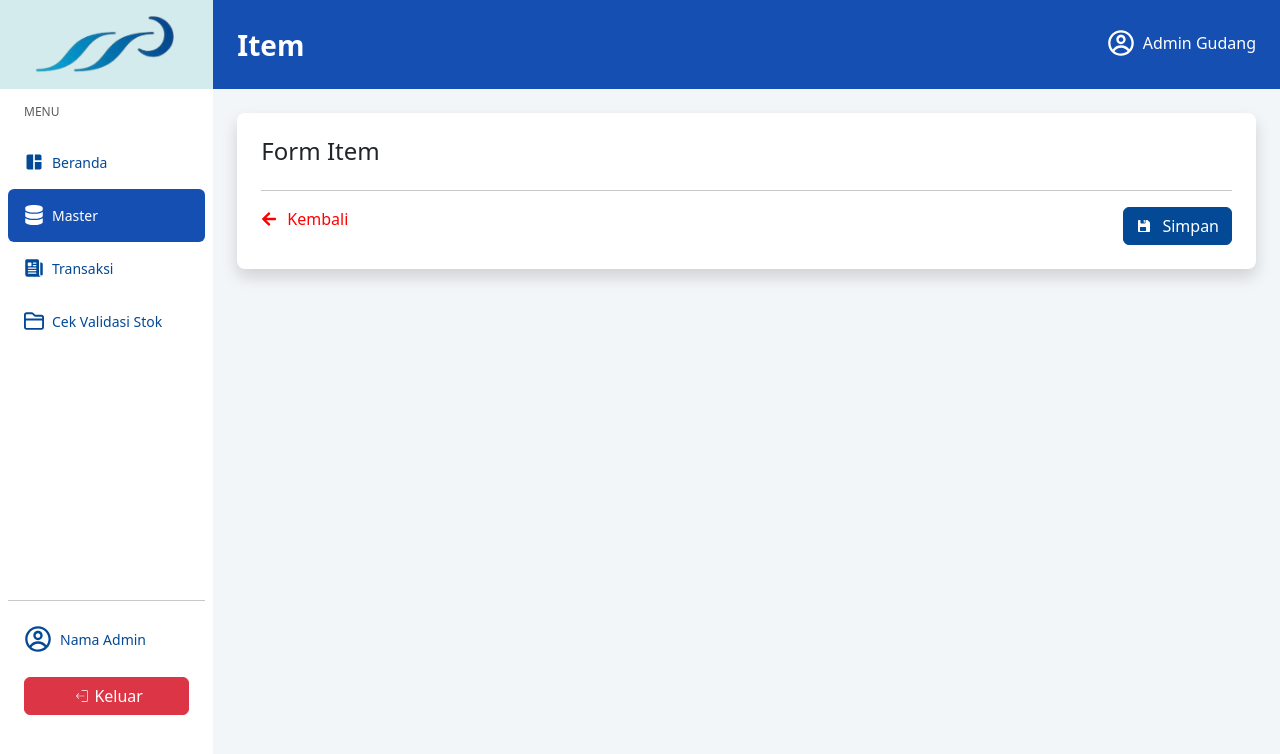
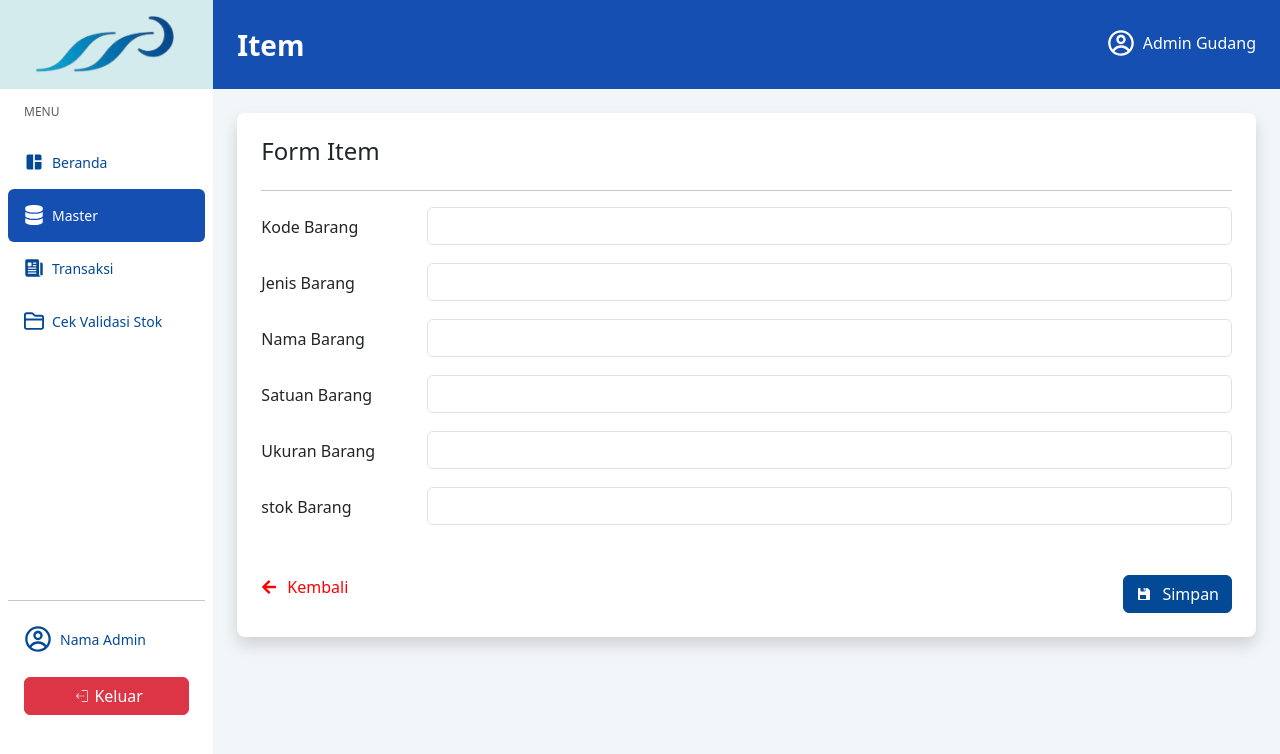
Before and after one commit to yazidhq/samudra-warehouse, a React (Vite) app: page /barang/tambah_barang in a window 1280 px wide. Shown: the top 754 px of the page. Built offline with nearby package versions, Linux system fonts and the light colour scheme.

Commit message:
update: form create new product

```diff
--- a/src/pages/master/barang/TambahPage.jsx
+++ b/src/pages/master/barang/TambahPage.jsx
@@ -12,7 +12,55 @@ const MasterPage = () => {
           <h1 className="h4">Form Item</h1>
         </div>
         <hr />
-        <div className="d-flex justify-content-between mb-3">
+        <div class="mb-3 row">
+          <div class="col-2">
+            <label class="form-label mt-2">Kode Barang</label>
+          </div>
+          <div class="col-10">
+            <input type="text" class="form-control" />
+          </div>
+        </div>
+        <div class="mb-3 row">
+          <div class="col-2">
+            <label class="form-label mt-2">Jenis Barang</label>
+          </div>
+          <div class="col-10">
+            <input type="text" class="form-control" />
+          </div>
+        </div>
+        <div class="mb-3 row">
+          <div class="col-2">
+            <label class="form-label mt-2">Nama Barang</label>
+          </div>
+          <div class="col-10">
+            <input type="text" class="form-control" />
+          </div>
+        </div>
+        <div class="mb-3 row">
+          <div class="col-2">
+            <label class="form-label mt-2">Satuan Barang</label>
+          </div>
+          <div class="col-10">
+            <input type="text" class="form-control" />
+          </div>
+        </div>
+        <div class="mb-3 row">
+          <div class="col-2">
+            <label class="form-label mt-2">Ukuran Barang</label>
+          </div>
+          <div class="col-10">
+            <input type="text" class="form-control" />
+          </div>
+        </div>
+        <div class="mb-3 row">
+          <div class="col-2">
+            <label class="form-label mt-2">stok Barang</label>
+          </div>
+          <div class="col-10">
+            <input type="number" min={"0"} class="form-control" />
+          </div>
+        </div>
+        <div className="d-flex justify-content-between mb-3 mt-5">
           <Link to={"/barang"} className="text-decoration-none text-red">
             <span style={{ color: "red" }}>
               <FaArrowLeft
```
